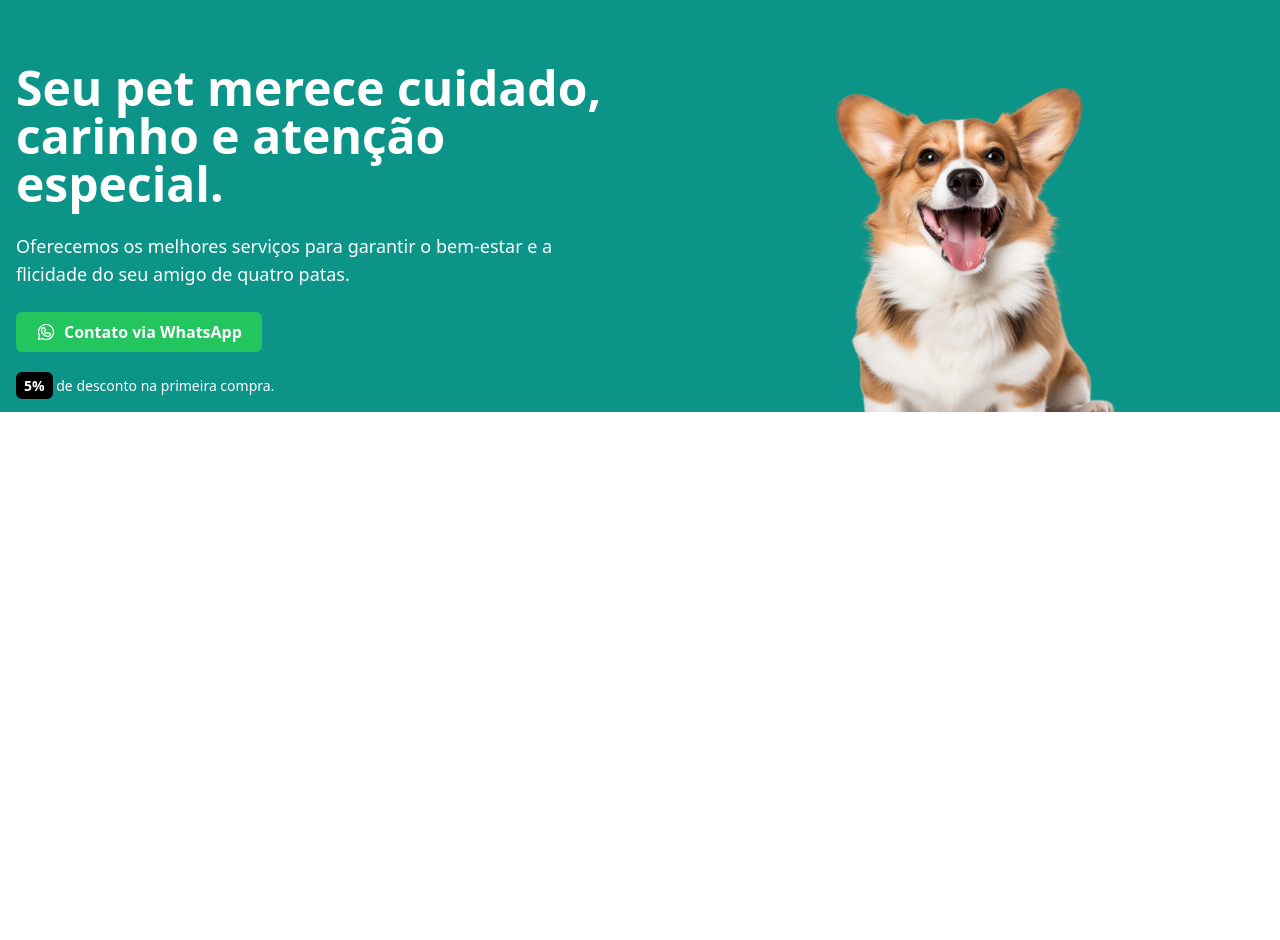
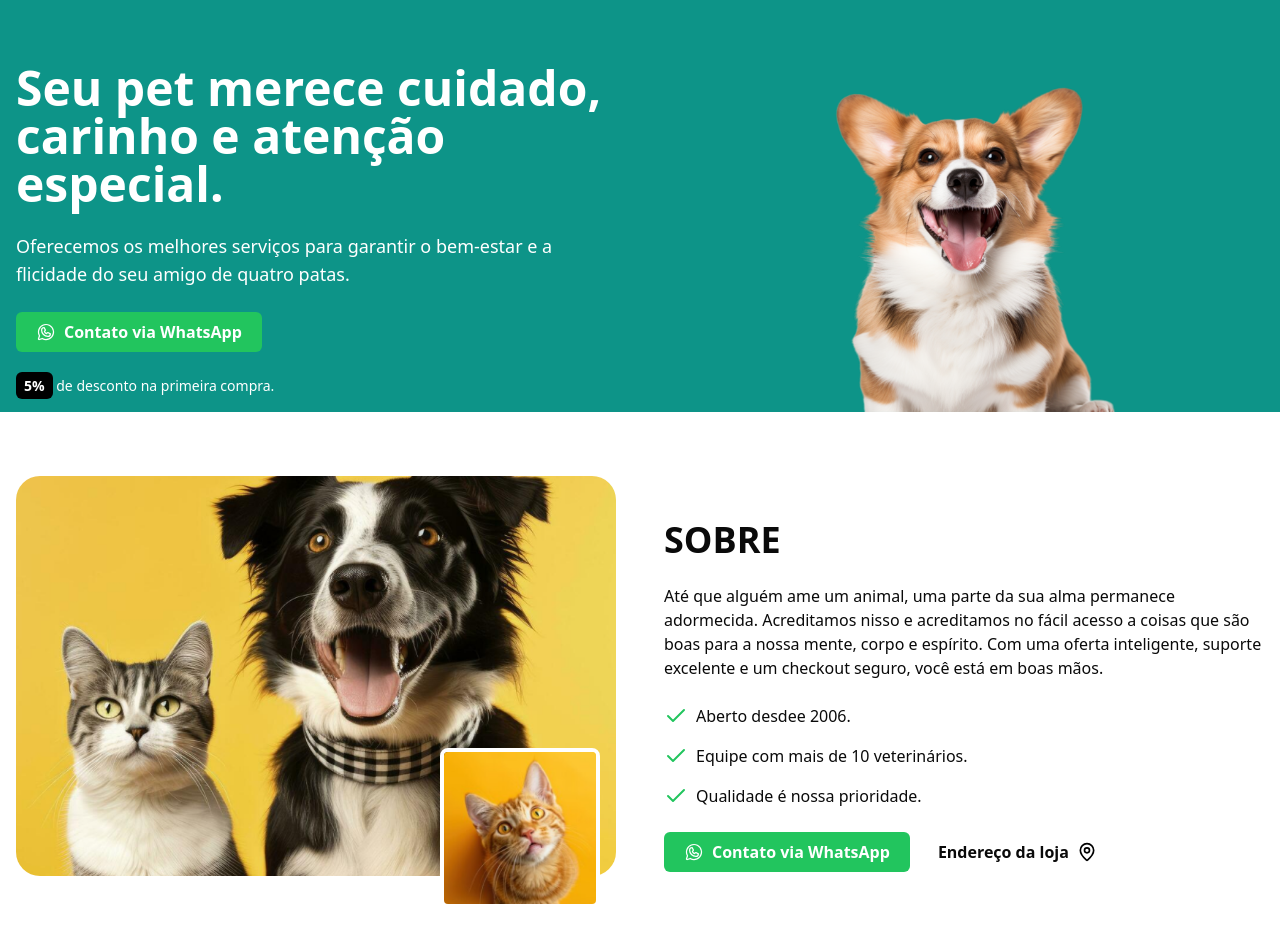
Before and after one commit to MatheusAraujo110/petshop, a Next.js app: page / in a window 1280 px wide. Before the commit the page ends 800 px from the top, so only its background shows below. Built offline with nearby package versions, Linux system fonts and the light colour scheme.

Commit message:
feat: about

```diff
--- /dev/null
+++ b/src/app/_components/about.tsx
@@ -0,0 +1,78 @@
+import Image from "next/image";
+import about1Img from "../../../public/about-1.png"
+import about2Img from "../../../public/about-2.png"
+import { Check, MapPin } from "lucide-react";
+import { WhatsappLogoIcon } from "@phosphor-icons/react/dist/ssr";
+
+export function About() {
+    return (
+        <section className="bg-[FDF6ec] py-16">
+            <div className="container mx-auto px-4">
+
+                <div className="grid grid-cols-1 lg:grid-cols-2 gap-12 items-center">
+                    <div className="relative">
+                        <div className="relative w-full h-[400px] rounded-3xl overflow-hidden">
+                            <Image
+                                src={about1Img}
+                                alt="foto do cachorro"
+                                fill
+                                quality={100}
+                                className="object-cover hover:scale-110 duration-300"
+                                priority
+                            />
+                        </div>
+
+                        <div className="absolute w-40 h-40 right-4 -bottom-8 overflow-hidden rounded-lg border-4 border-white">
+                            <Image
+                                src={about2Img}
+                                alt="foto do cachorro"
+                                fill
+                                quality={100}
+                                priority
+                            />
+                        </div>
+                    </div>
+
+                    <div className="space-y-6 mt-10">
+                        <h1 className="text-4xl font-bold">SOBRE</h1>
+                        <p>
+                            Até que alguém ame um animal, uma parte da sua alma permanece adormecida. Acreditamos nisso e acreditamos no fácil acesso a coisas que são boas para a nossa mente, corpo e espírito. Com uma oferta inteligente, suporte excelente e um checkout seguro, você está em boas mãos.
+                        </p>
+                        <ul className="space-y-4">
+                            <li className="flex items-center gap-2">
+                                <Check className="text-green-500" />
+                                Aberto desdee 2006.
+                            </li>
+                            <li className="flex items-center gap-2">
+                                <Check className="text-green-500" />
+                                Equipe com mais de 10 veterinários.
+                            </li>
+                            <li className="flex items-center gap-2">
+                                <Check className="text-green-500" />
+                                Qualidade é nossa prioridade.
+                            </li>
+                        </ul>
+
+                        <div className="flex gap-2">
+                            <a
+                                href="#"
+                                className="bg-green-500 text-white px-5 py-2 rounded-md font-semibold flex items-center justify-center w-fit gap-2"
+                            >
+                                <WhatsappLogoIcon className="w-5 h-5" />
+                                Contato via WhatsApp
+                            </a>
+
+                            <a
+                                href="#"
+                                className=" px-5 py-2 rounded-md font-semibold flex items-center justify-center w-fit gap-2"
+                            >
+                                Endereço da loja
+                                <MapPin className="w-5 h-5 text-black" />
+                            </a>
+                        </div>
+                    </div>
+                </div>
+            </div>
+        </section>
+    )
+}
--- a/src/app/page.tsx
+++ b/src/app/page.tsx
@@ -1,9 +1,11 @@
+import { About } from "./_components/about";
 import { Hero } from "./_components/hero";
 
 export default function Home() {
   return (
     <main>
       <Hero />
+      <About />
     </main>
   )
 }
```
